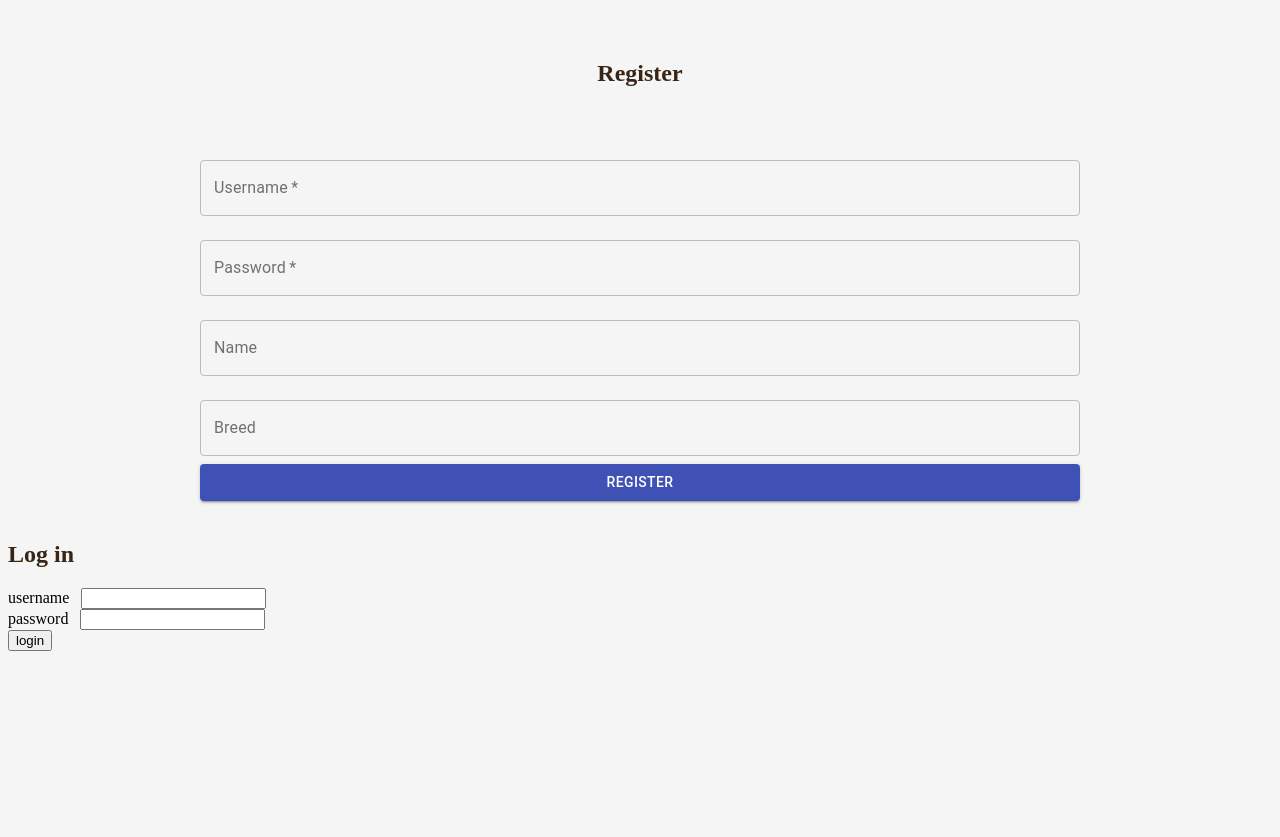
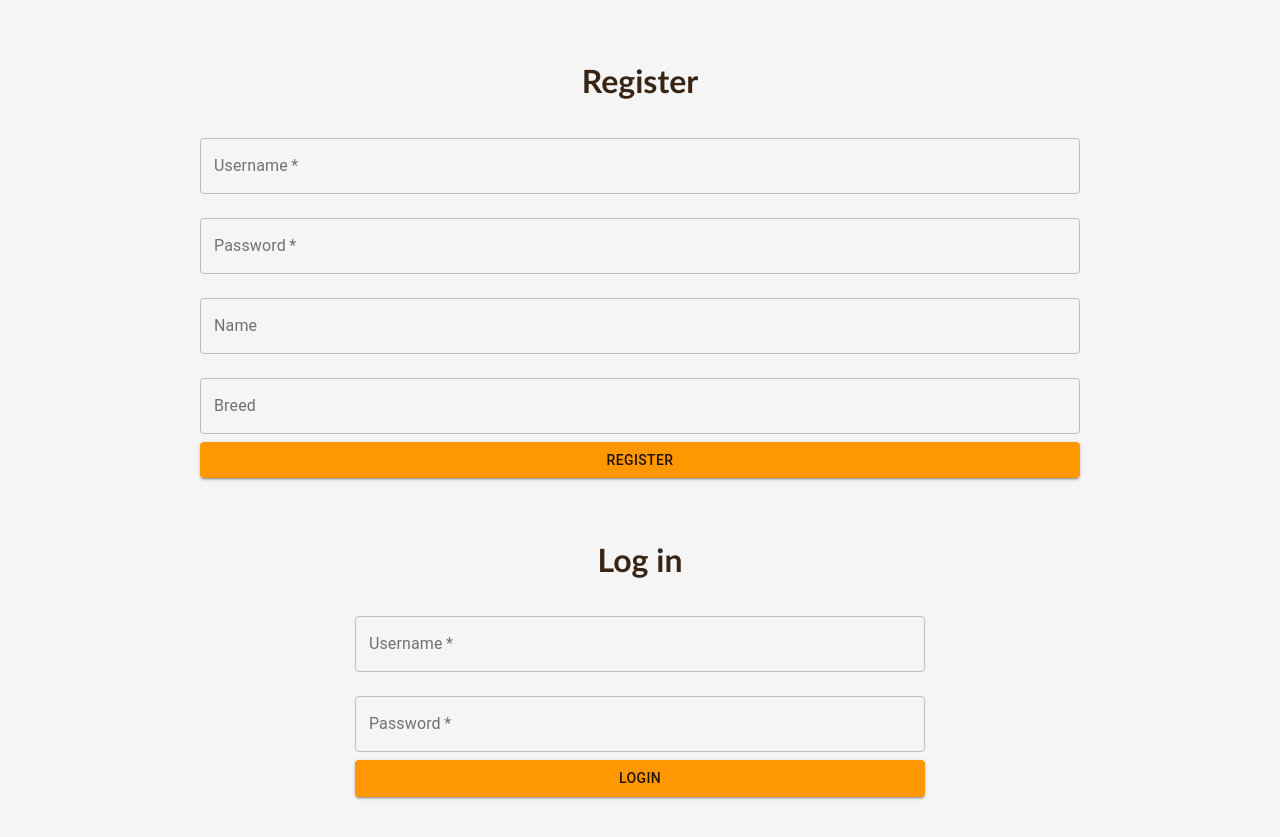
Before and after one commit to dauinh/react-node-project, a React (Create React App) app in the folder client/: page / in a window 1280 px wide. Before the commit the page ends 800 px from the top, so only its background shows below. Built offline with nearby package versions, Linux system fonts and the light colour scheme.

Commit message:
styling with theme provider

```diff
--- a/client/src/App.js
+++ b/client/src/App.js
@@ -1,4 +1,4 @@
-import React, { useState, useEffect } from 'react'
+import React, { useState } from 'react'
 import AdminPage from './components/AdminPage'
 import UserPage from './components/UserPage'
 import Register from './components/Register'
--- a/client/src/components/Login.js
+++ b/client/src/components/Login.js
@@ -2,13 +2,18 @@ import React, { useState, useEffect } from 'react'
 import registerService from '../services/register'
 import taskService from '../services/tasks'
 import userService from '../services/users'
+import { Button, TextField, ThemeProvider } from '@material-ui/core'
+// import { useStyles } from '../style'
+import { theme } from '../theme'
 
 const Login = ({ user, setUser }) => {
-  const [errorMessage, setErrorMessage] = useState('')
+  // const classes = useStyles()
+  // const [errorMessage, setErrorMessage] = useState('')
   const [username, setUsername] = useState('')
   const [password, setPassword] = useState('')
 
   useEffect(() => {
+
     const loggedUserJSON = window.localStorage.getItem('loggedAppUser')
     if (loggedUserJSON) {
       const user = JSON.parse(loggedUserJSON)
@@ -40,39 +45,53 @@ const Login = ({ user, setUser }) => {
       setUsername('')
       setPassword('')
     } catch (exception) {
-      setErrorMessage('Wrong credentials')
-      console.log('Wrong credentials')
-      setTimeout(() => {
-        setErrorMessage('Enter again')
-      }, 5000)
+      console.log(exception)
+      // setErrorMessage('Wrong credentials')
+      // console.log('Wrong credentials')
+      // setTimeout(() => {
+      //   setErrorMessage('Enter again')
+      // }, 5000)
     }
   }
 
   return (
-    <div>
-      <h2>Log in</h2>
-      <h3>{errorMessage}</h3>
-      <form onSubmit={handleLogin}>
-        <div>
-          username &ensp;
-          <input
-            type="text"
+    <div className='register-box'>
+      <h1>Log in</h1>
+      {/* <h4>{errorMessage}</h4> */}
+      <ThemeProvider theme={theme}>
+        <form onSubmit={handleLogin}>
+          <TextField
+            variant="outlined"
+            margin="normal"
+            required
+            fullWidth
+            label="Username"
+            name="username"
             value={username}
-            name="Username"
             onChange={({ target }) => setUsername(target.value)}
           />
-        </div>
-        <div>
-          password &ensp;
-          <input
+          <TextField
+            variant="outlined"
+            margin="normal"
+            required
+            fullWidth
+            label="Password"
             type="password"
+            name="password"
             value={password}
-            name="Password"
             onChange={({ target }) => setPassword(target.value)}
           />
-        </div>
-        <button type="submit">login</button>
-      </form>
+          <Button
+            type="submit"
+            fullWidth
+            className='register-button'
+            variant='contained'
+            color='primary'
+          >
+            Login
+          </Button>
+        </form>
+      </ThemeProvider>
     </div>
   )
 }
--- a/client/src/components/Register.js
+++ b/client/src/components/Register.js
@@ -1,11 +1,12 @@
 import React, { useState } from 'react'
 import registerService from '../services/register'
-import { Button } from '@material-ui/core'
-import TextField from '@material-ui/core/TextField'
-
+import { Button, TextField, ThemeProvider } from '@material-ui/core'
+// import { useStyles } from '../style'
+import { theme } from '../theme'
 
 const Register = () => {
-  const [errorMessage, setErrorMessage] = useState('')
+  // const classes = useStyles()
+  // const [errorMessage, setErrorMessage] = useState('')
   const [username, setUsername] = useState('')
   const [password, setPassword] = useState('')
   const [name, setName] = useState('')
@@ -24,21 +25,22 @@ const Register = () => {
         breed: breed
       }
       await registerService.register(newUser)
-      setErrorMessage('Register successfully')
+      // setErrorMessage('Register successfully')
       setUsername('')
       setPassword('')
       setName('')
       setBreed('')
     } catch (exception) {
-      setErrorMessage('Invalid username or passwords')
+      // setErrorMessage('Invalid username or passwords')
       console.log(exception)
     }
   }
 
   return (
     <div className='register-box'>
-      <h2>Register</h2>
-      <h3>{errorMessage}</h3>
+      <h1>Register</h1>
+      {/* <h4>{errorMessage}</h4> */}
+      <ThemeProvider theme={theme}>
         <form onSubmit={handleRegister}>
           <TextField
             variant="outlined"
@@ -89,6 +91,7 @@ const Register = () => {
             Register
           </Button>
         </form>
+      </ThemeProvider>
     </div>
   )
 }
--- a/client/src/index.css
+++ b/client/src/index.css
@@ -1,7 +1,8 @@
 body {
   background-color: whitesmoke;
+  font-family: 'Calibri';
 }
-h2 {
+h1 {
   color: rgb(57,37,21);
 }
 .center-screen {
--- /dev/null
+++ b/client/src/style.js
@@ -0,0 +1,24 @@
+import { makeStyles } from '@material-ui/core/styles'
+import { rgbToHex } from '@material-ui/core'
+
+export const useStyles = makeStyles((theme) => ({
+  // cssOutlinedInput: {
+  //   '&$focused $notchedOutline': {
+  //     borderColor: rgbToHex('rgb(205, 114, 45)')
+  //   }
+  // },
+
+  // focused: {},
+
+  // notchedOutline: {
+  //   borderColor: 'black'
+  // },
+
+  submit: {
+    color: rgbToHex('rgb(245, 245, 245)'),
+    background: rgbToHex('rgb(205, 114, 45)'),
+    '&:hover': {
+      background: rgbToHex('rgb(230, 152, 96)')
+    }
+  }
+}))
--- /dev/null
+++ b/client/src/theme.js
@@ -0,0 +1,17 @@
+import { createMuiTheme } from '@material-ui/core/styles'
+import { red, deepOrange, orange } from '@material-ui/core/colors'
+
+export const theme = createMuiTheme({
+  palette: {
+    primary: orange,
+    error: red
+  },
+
+  overrides: {
+    MuiButton: {
+      text: {
+        color: 'white'
+      }
+    }
+  }
+})
```
Lines whose indentation alone changed are shown as unchanged.
